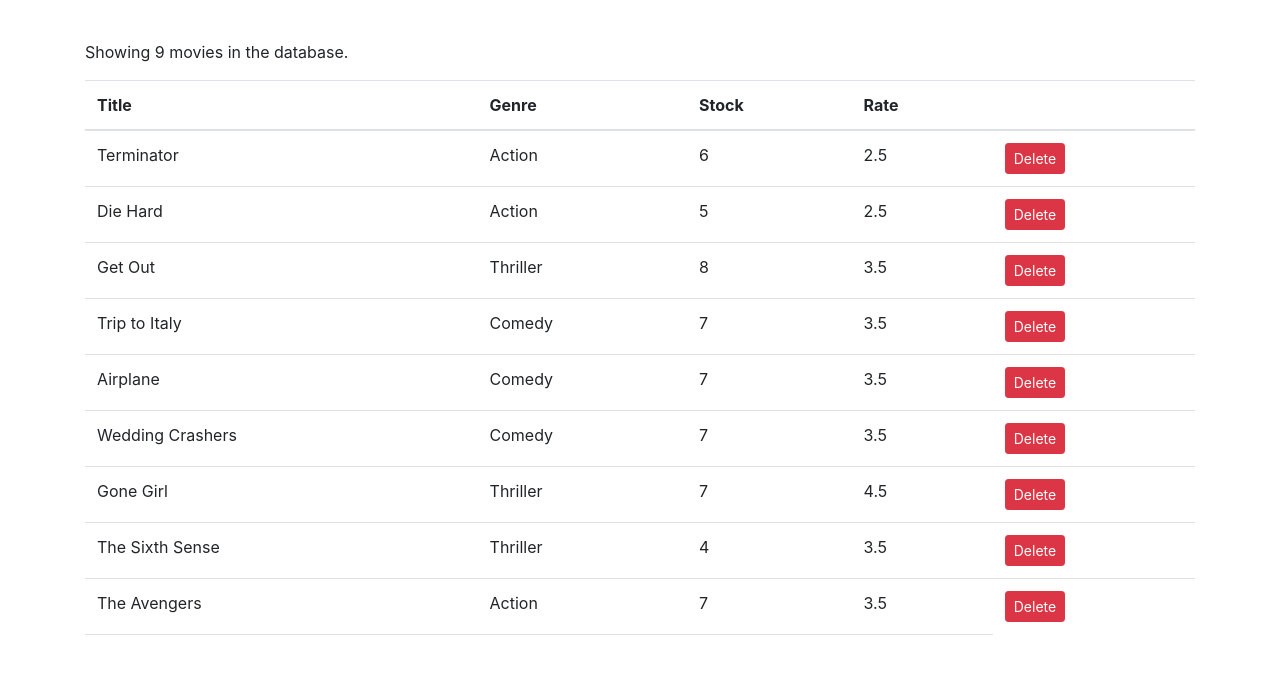
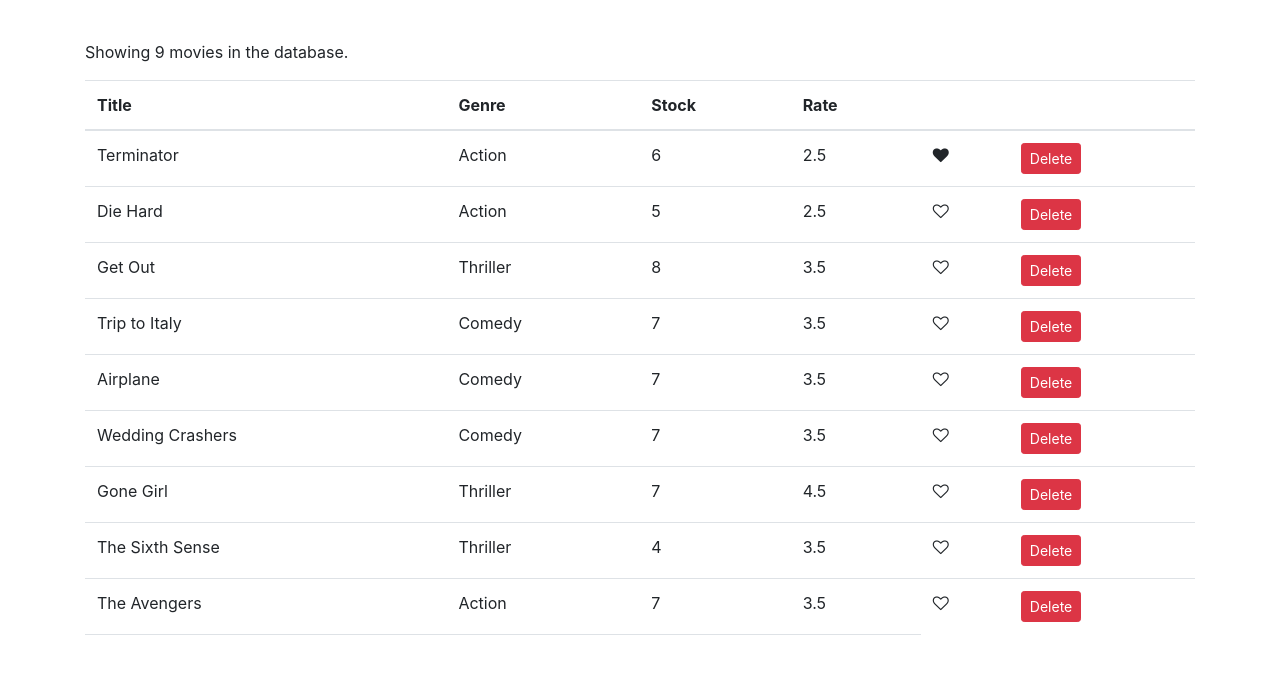
Before and after one commit to aybekj/react-vidly-app, a React (Create React App) app: page / in a window 1280 px wide. Shown: the top 674 px of the page. Built offline with nearby package versions, Linux system fonts and the light colour scheme.

Commit message:
adding like component

```diff
--- a/package.json
+++ b/package.json
@@ -6,8 +6,9 @@
     "@testing-library/jest-dom": "^4.2.4",
     "@testing-library/react": "^9.3.2",
     "@testing-library/user-event": "^7.1.2",
-    "bootstrap": "^4.1.1",
+    "bootstrap": "^4.4.1",
     "font-awesome": "^4.7.0",
+    "fontawesome": "^4.7.0",
     "react": "^16.12.0",
     "react-dom": "^16.12.0",
     "react-scripts": "3.3.0"
--- /dev/null
+++ b/src/components/common/like.jsx
@@ -0,0 +1,16 @@
+import React, { Component } from "react";
+
+const Like = props => {
+  let classes = "fa fa-heart";
+  if (!props.liked) classes += "-o";
+  return (
+    <i
+      onClick={props.onClick}
+      style={{ cursor: "pointer" }}
+      className={classes}
+      aria-hidden="true"
+    ></i>
+  );
+};
+
+export default Like;
--- a/src/components/movies.jsx
+++ b/src/components/movies.jsx
@@ -1,10 +1,18 @@
 import React, { Component } from "react";
 import { getMovies } from "../services/fakeMovieService";
+import Like from "./common/like";
 class Movies extends Component {
   state = {
     movies: getMovies()
   };
 
+  handleLike = movie => {
+    const movies = [...this.state.movies];
+    const index = movies.indexOf(movie);
+    movies[index] = { ...movies[index] };
+    movies[index].liked = !movies[index].liked;
+    this.setState({ movies });
+  };
   handleDelete = movie => {
     const movies = this.state.movies.filter(m => m._id !== movie._id);
     this.setState({ movies: movies });
@@ -26,6 +34,7 @@
                 <th>Stock</th>
                 <th>Rate</th>
                 <th></th>
+                <th></th>
               </tr>
             </thead>
             <tbody>
@@ -35,6 +44,12 @@
                   <td>{movie.genre.name}</td>
                   <td>{movie.numberInStock}</td>
                   <td>{movie.dailyRentalRate}</td>
+                  <td>
+                    <Like
+                      liked={movie.liked}
+                      onClick={() => this.handleLike(movie)}
+                    />
+                  </td>
                   <td>
                     <button
                       onClick={() => this.handleDelete(movie)}
--- a/src/services/fakeMovieService.js
+++ b/src/services/fakeMovieService.js
@@ -7,7 +7,8 @@
     genre: { _id: "5b21ca3eeb7f6fbccd471818", name: "Action" },
     numberInStock: 6,
     dailyRentalRate: 2.5,
-    publishDate: "2018-01-03T19:04:28.809Z"
+    publishDate: "2018-01-03T19:04:28.809Z",
+    liked: true
   },
   {
     _id: "5b21ca3eeb7f6fbccd471816",
```
Also changed, not shown: 1 other file (tests, documents, lock files or other folders).
